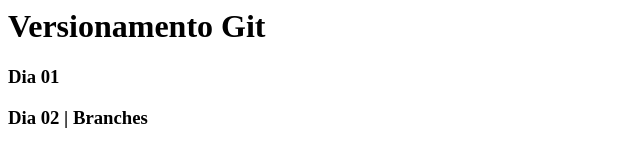
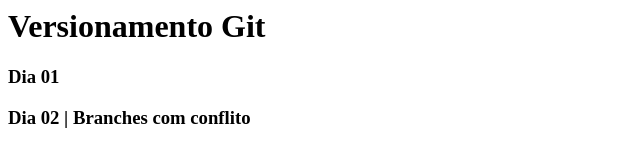
Before and after one commit to vjesus/projeto_turma3, a plain HTML site: page index.html in a window 1280 px wide. Shown: the whole page, without its empty margins (0-640 px from the left). Drawn offline with Linux system fonts and the light colour scheme.

```diff
--- a/index.html
+++ b/index.html
@@ -6,6 +6,6 @@
 	<body>
 		<h1> Versionamento Git </h1>
 		<h3> Dia 01 </h3>
-		<h3> Dia 02 | Branches </h3>
+		<h3> Dia 02 | Branches com conflito </h3>
 	</body>
 </html>
```
Also changed, not shown: contato.html (added).
